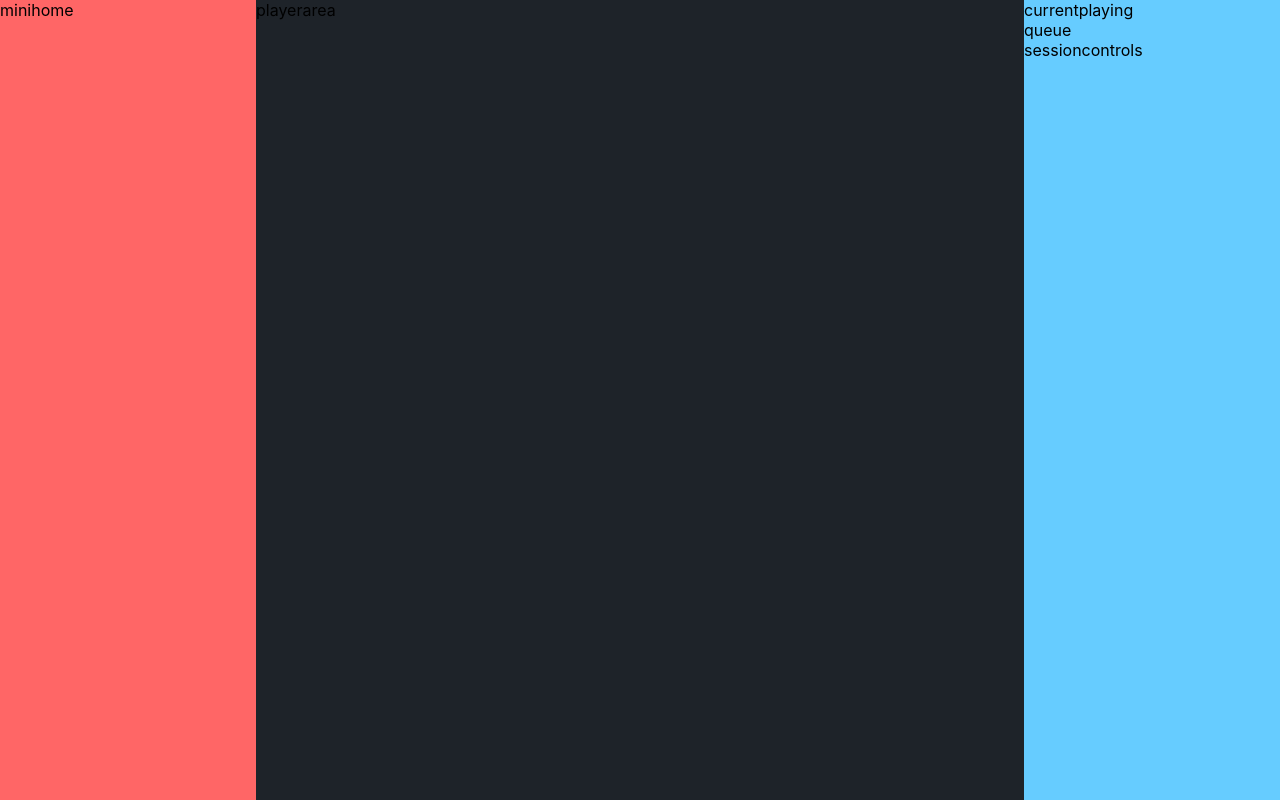
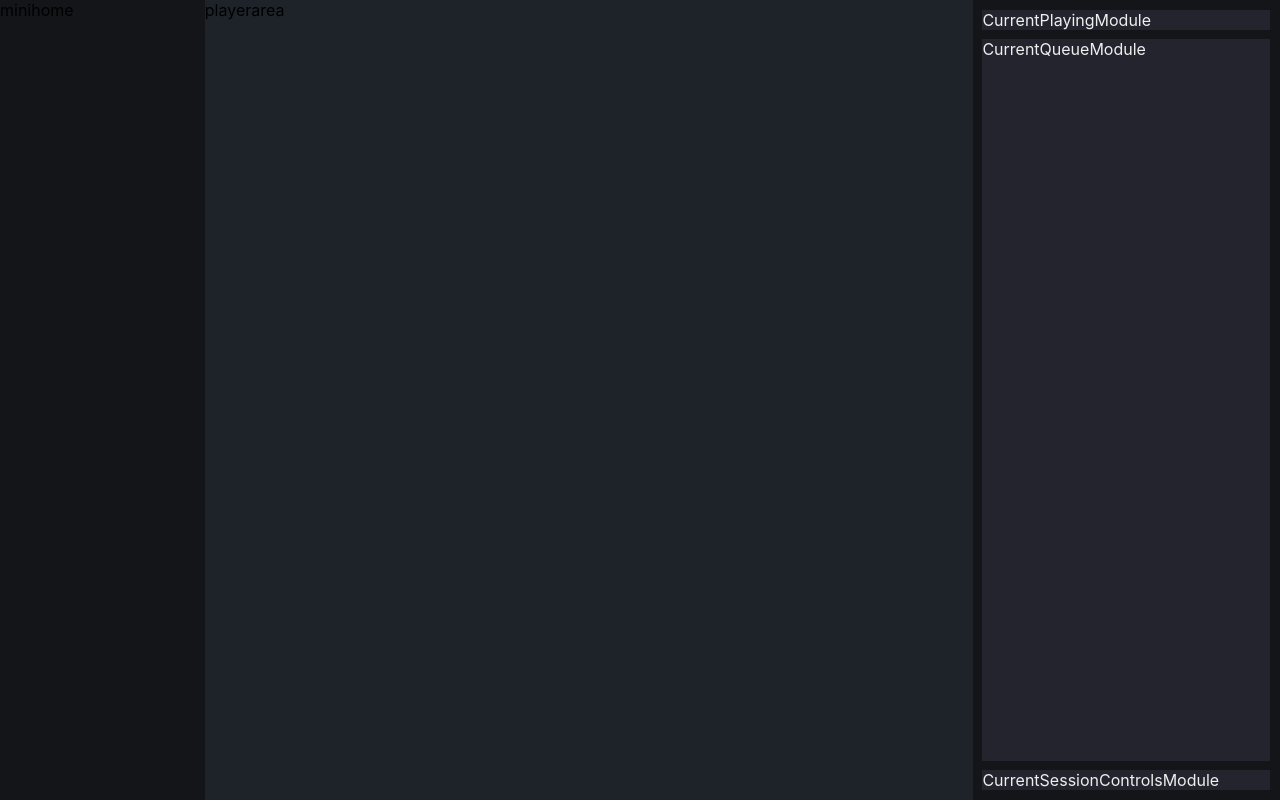
Before and after one commit to delmesa/stream-aggregator, a React (Vite) app: page /player in a window 1280 px wide. Built offline with nearby package versions, Linux system fonts and the light colour scheme; no server answers.

Commit message:
layout and style player page to theme

```diff
--- /dev/null
+++ b/src/config/CurrentSessionControlsModule/CurrentSessionControlsModule.jsx
@@ -0,0 +1,11 @@
+import styles from "./CurrentSessionControlsModule.module.css";
+
+/**
+ * Displays the controls for the active session.
+ * @returns {JSX.Element}
+ */
+const CurrentSessionControlsModule = () => {
+    return <div>CurrentSessionControlsModule</div>;
+};
+
+export default CurrentSessionControlsModule;
--- /dev/null
+++ b/src/features/CurrentQueueModule/CurrentQueueModule.jsx
@@ -0,0 +1,11 @@
+import styles from "./CurrentQueueModule.module.css";
+
+/**
+ * Displays items in the current play queue.
+ * @returns {JSX.Element}
+ */
+const CurrentQueueModule = () => {
+    return <div>CurrentQueueModule</div>;
+};
+
+export default CurrentQueueModule;
--- /dev/null
+++ b/src/features/CurrentlyPlayingModule/CurrentPlayingModule.jsx
@@ -0,0 +1,11 @@
+import styles from "./CurrentlyPlayingModule.module.css";
+
+/**
+ * Displays information about the currently playing track.
+ * @returns {JSX.Element}
+ */
+const CurrentPlayingModule = () => {
+    return <div>CurrentPlayingModule</div>;
+};
+
+export default CurrentPlayingModule;
--- a/src/index.css
+++ b/src/index.css
@@ -9,6 +9,7 @@
 	--text-on-light: #020202;
 
 	--bg-color-primary: #1e2329;
+	--bg-color-secondary: #131518;
 	--fg-color-primary: black;
 
 	--tertiary-background-color: #e3e8eb;
--- a/src/pages/PlaySession/PlaySession.jsx
+++ b/src/pages/PlaySession/PlaySession.jsx
@@ -1,4 +1,7 @@
+import CurrentPlayingModule from "@/features/CurrentlyPlayingModule/CurrentPlayingModule";
 import styles from "./PlaySession.module.css";
+import CurrentQueueModule from "@/features/CurrentQueueModule/CurrentQueueModule";
+import CurrentSessionControlsModule from "@/config/CurrentSessionControlsModule/CurrentSessionControlsModule";
 
 /**
  * The page that holds the video player and play queue.
@@ -14,15 +17,9 @@ const PlaySession = () => {
                 <p>playerarea</p>
             </section>
             <section className={styles.sessionArea}>
-                <div className={styles.currentlyPlayingContainer}>
-                    <p>currentplaying</p>
-                </div>
-                <div className={styles.queueContainer}>
-                    <p>queue</p>
-                </div>
-                <div className={styles.sessionControls}>
-                    <p>sessioncontrols</p>
-                </div>
+                <CurrentPlayingModule />
+                <CurrentQueueModule />
+				<CurrentSessionControlsModule />
             </section>
         </div>
     );
--- a/src/pages/PlaySession/PlaySession.module.css
+++ b/src/pages/PlaySession/PlaySession.module.css
@@ -1,11 +1,11 @@
 #page {
 	display: grid;
-	grid-template-columns: 1fr 3fr 1fr;
-	height: 100vh;
+	grid-template-columns: 0.8fr 3fr 1.2fr;
+	height: 100svh;
 }
 
 .miniHome {
-	background-color: #ff6666;
+	background-color: var(--bg-color-secondary);
 }
 
 .playerArea {
@@ -13,5 +13,15 @@
 }
 
 .sessionArea {
-	background-color: #66ccff;
+	background-color: var(--bg-color-secondary);
+	color: var(--text-on-dark);
+	display: grid;
+	grid-template-rows: auto 1fr auto;
+	gap: 0.6em;
+
+	padding: 0.6em;
 }
+
+.sessionArea > div {
+	background-color: #24242e;
+}
```
Also changed, not shown: src/config/CurrentSessionControlsModule/CurrentSessionControlsModule.module.css (added), src/features/CurrentQueueModule/CurrentQueueModule.module.css (added), src/features/CurrentlyPlayingModule/CurrentlyPlayingModule.module.css (added).
